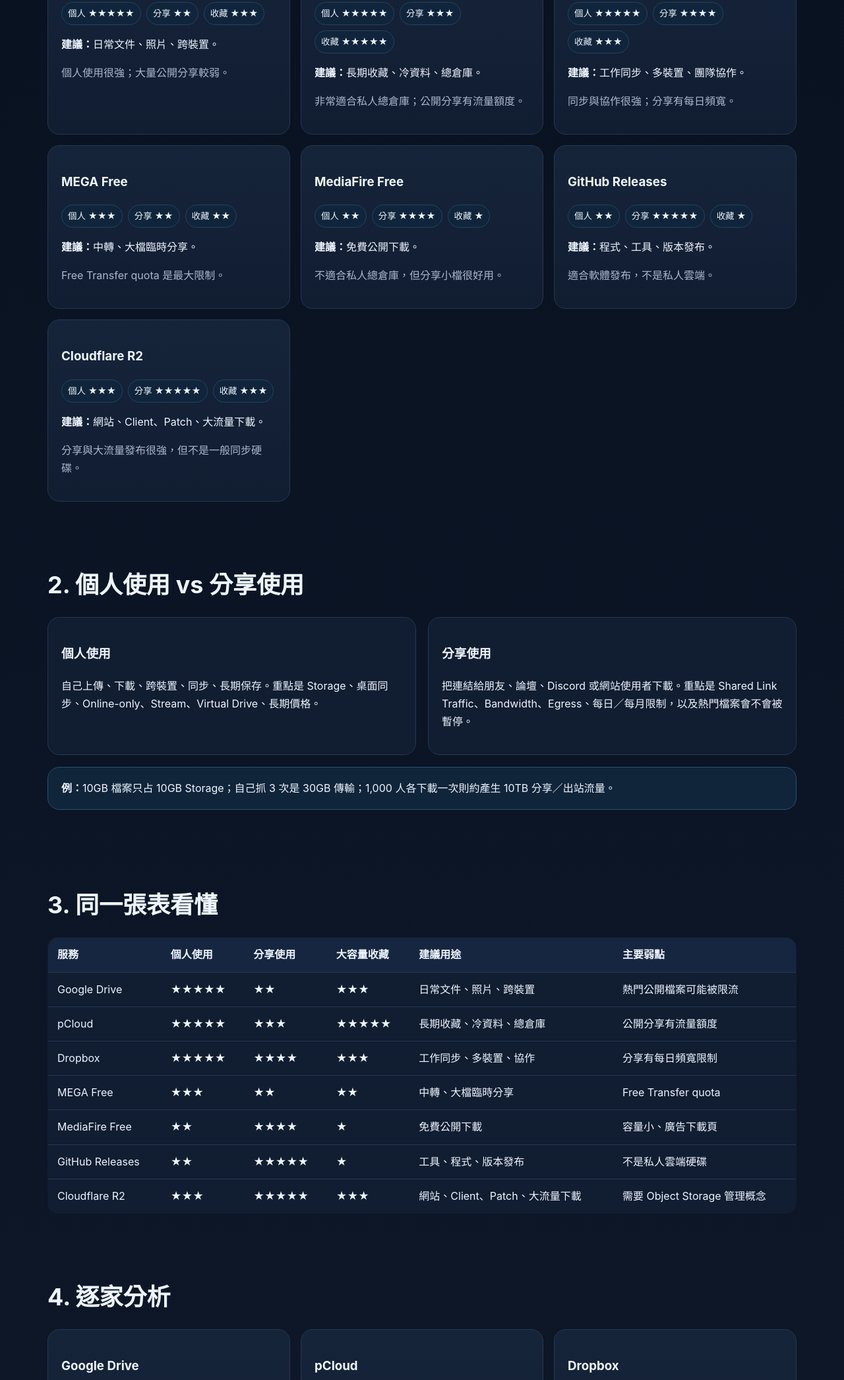
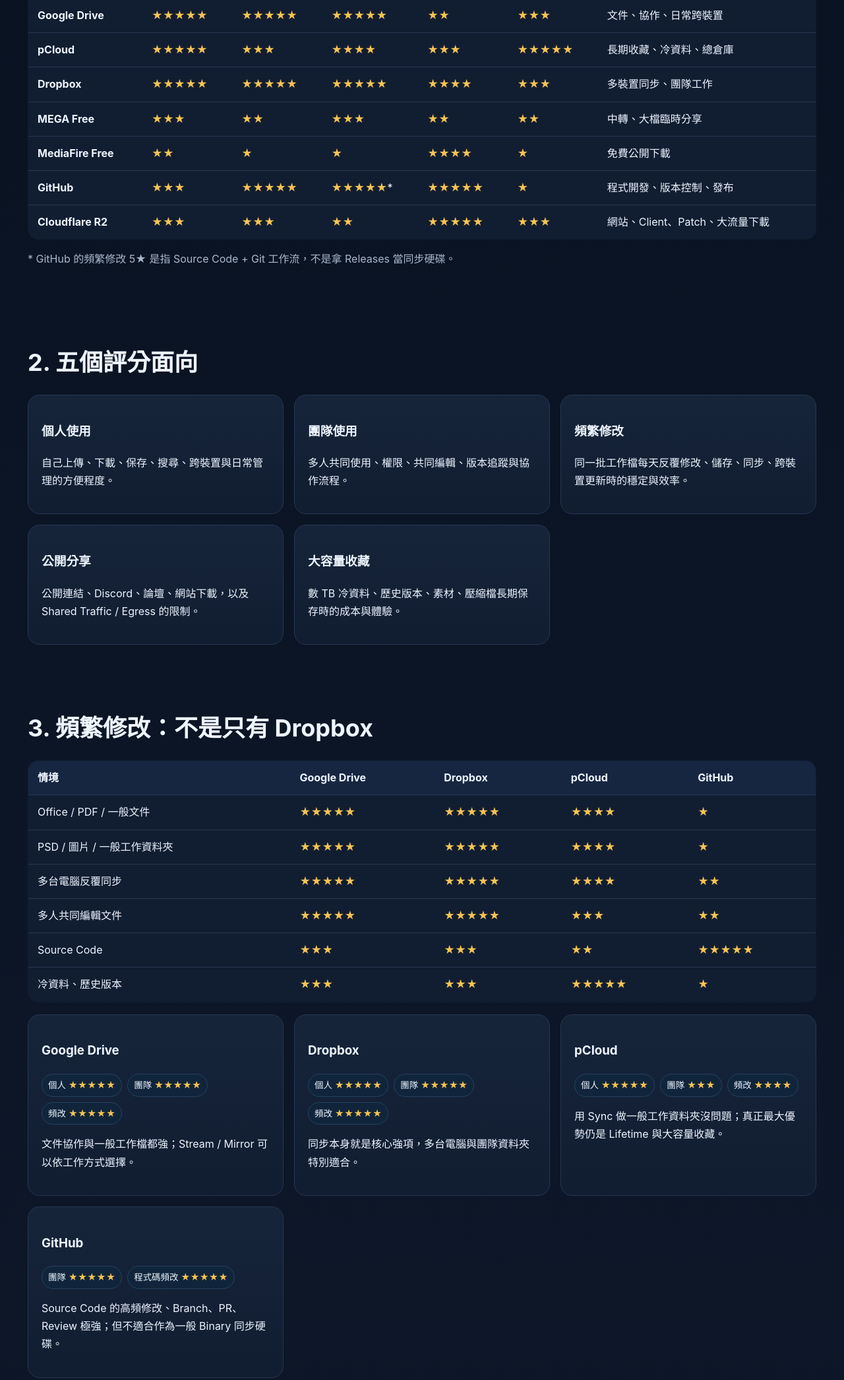
Before and after one commit to Janwiao/ALLcloudmd, a plain HTML site: page index.html in a window 1280 px wide. Shown: the part 627-2718 px from the top of the page at 66% size. Drawn offline with Linux system fonts and the light colour scheme.

Commit message:
site: add gold stars and expanded cloud ratings

```diff
--- a/index.html
+++ b/index.html
@@ -3,117 +3,144 @@
 <head>
 <meta charset="utf-8">
 <meta name="viewport" content="width=device-width,initial-scale=1">
-<meta name="description" content="從個人使用與分享使用角度比較 Google Drive、pCloud、Dropbox、MEGA、MediaFire、GitHub Releases、Cloudflare R2">
+<meta name="description" content="從個人、團隊、頻繁修改、公開分享、大容量收藏五個面向比較常見雲端服務">
 <title>雲端儲存與分享使用指南</title>
 <style>
-:root{--bg:#08111f;--panel:#111d31;--panel2:#16243a;--text:#eef5ff;--muted:#a9b7cc;--line:#263852;--accent:#7bc7ff;--good:#8be0bd;--max:1180px}
+:root{--bg:#08111f;--panel:#111d31;--panel2:#16243a;--text:#eef5ff;--muted:#a9b7cc;--line:#263852;--accent:#7bc7ff;--good:#8be0bd;--gold:#f6c453;--max:1240px}
 *{box-sizing:border-box}html{scroll-behavior:smooth}
 body{margin:0;background:linear-gradient(180deg,#08111f,#0d1728 55%,#09111f);color:var(--text);font-family:Inter,"Noto Sans TC","Microsoft JhengHei",system-ui,sans-serif;line-height:1.7}
-a{color:var(--accent);text-decoration:none}a:hover{text-decoration:underline}.wrap{max-width:var(--max);margin:auto;padding:0 22px}
-header{padding:72px 0 44px;border-bottom:1px solid var(--line)}.eyebrow{font-size:.85rem;letter-spacing:.12em;text-transform:uppercase;color:var(--good);font-weight:800}
-h1{font-size:clamp(2rem,5vw,4rem);line-height:1.08;margin:.45rem 0 1rem}.lead{max-width:860px;color:var(--muted);font-size:1.08rem}
+a{color:var(--accent);text-decoration:none}a:hover{text-decoration:underline}
+.wrap{max-width:var(--max);margin:auto;padding:0 22px}
+header{padding:72px 0 44px;border-bottom:1px solid var(--line)}
+.eyebrow{font-size:.85rem;letter-spacing:.12em;text-transform:uppercase;color:var(--good);font-weight:800}
+h1{font-size:clamp(2rem,5vw,4rem);line-height:1.08;margin:.45rem 0 1rem}
+.lead{max-width:900px;color:var(--muted);font-size:1.08rem}
 .updated{display:inline-block;margin-top:14px;padding:7px 11px;border:1px solid var(--line);border-radius:999px;color:var(--muted);font-size:.9rem}
 nav{position:sticky;top:0;z-index:10;background:rgba(8,17,31,.9);backdrop-filter:blur(14px);border-bottom:1px solid var(--line)}
-nav .wrap{display:flex;gap:18px;overflow:auto;padding-top:11px;padding-bottom:11px;white-space:nowrap}nav a{color:#d0dbea;font-size:.93rem}
-section{padding:48px 0}h2{font-size:clamp(1.55rem,3vw,2.25rem);margin:0 0 18px}.grid{display:grid;grid-template-columns:repeat(3,1fr);gap:16px}
+nav .wrap{display:flex;gap:18px;overflow:auto;padding-top:11px;padding-bottom:11px;white-space:nowrap}
+nav a{color:#d0dbea;font-size:.93rem}
+section{padding:48px 0}
+h2{font-size:clamp(1.55rem,3vw,2.25rem);margin:0 0 18px}
+.grid{display:grid;grid-template-columns:repeat(3,1fr);gap:16px}
 .card{background:linear-gradient(180deg,var(--panel2),var(--panel));border:1px solid var(--line);border-radius:18px;padding:20px}
-.scores{display:flex;gap:8px;flex-wrap:wrap;margin:10px 0 14px}.scores span{padding:5px 9px;border-radius:999px;background:#10253b;border:1px solid #244361;font-size:.84rem}
-.muted{color:var(--muted)}.callout{background:#10253a;border:1px solid #275177;border-radius:18px;padding:18px 20px;margin:18px 0}
-.table-wrap{overflow:auto}table{width:100%;border-collapse:collapse;background:var(--panel);border:1px solid var(--line);border-radius:16px;overflow:hidden}
-th,td{padding:12px 14px;border-bottom:1px solid var(--line);vertical-align:top;text-align:left}th{background:#172640}tr:last-child td{border-bottom:0}
-.split{display:grid;grid-template-columns:1fr 1fr;gap:18px}.box{background:var(--panel);border:1px solid var(--line);border-radius:18px;padding:20px}
-ul{padding-left:1.2rem}footer{border-top:1px solid var(--line);padding:30px 0 44px;color:var(--muted);font-size:.9rem}
-@media(max-width:900px){.grid{grid-template-columns:1fr 1fr}}@media(max-width:680px){.grid,.split{grid-template-columns:1fr}}
+.scores{display:flex;gap:8px;flex-wrap:wrap;margin:10px 0 14px}
+.score{padding:5px 9px;border-radius:999px;background:#10253b;border:1px solid #244361;font-size:.84rem}
+.stars{color:var(--gold);font-weight:800;letter-spacing:.02em;text-shadow:0 0 10px rgba(246,196,83,.08)}
+.na{color:#718198}
+.muted{color:var(--muted)}
+.callout{background:#10253a;border:1px solid #275177;border-radius:18px;padding:18px 20px;margin:18px 0}
+.table-wrap{overflow:auto}
+table{width:100%;border-collapse:collapse;background:var(--panel);border:1px solid var(--line);border-radius:16px;overflow:hidden}
+th,td{padding:12px 14px;border-bottom:1px solid var(--line);vertical-align:top;text-align:left;white-space:nowrap}
+th{background:#172640}
+tr:last-child td{border-bottom:0}
+.split{display:grid;grid-template-columns:1fr 1fr;gap:18px}
+.box{background:var(--panel);border:1px solid var(--line);border-radius:18px;padding:20px}
+.legend{display:flex;flex-wrap:wrap;gap:10px;margin:14px 0 24px}
+.legend span{background:#111e32;border:1px solid var(--line);border-radius:999px;padding:6px 10px;color:#cdd8e8;font-size:.87rem}
+ul{padding-left:1.2rem}
+footer{border-top:1px solid var(--line);padding:30px 0 44px;color:var(--muted);font-size:.9rem}
+@media(max-width:950px){.grid{grid-template-columns:1fr 1fr}}
+@media(max-width:680px){.grid,.split{grid-template-columns:1fr}}
 </style>
 </head>
 <body>
 <header><div class="wrap">
 <div class="eyebrow">Cloud Storage Guide</div>
 <h1>雲端儲存與分享使用指南</h1>
-<p class="lead">不只看容量。真正重要的是：自己用好不好用？分享給別人下載好不好用？這頁從個人使用、公開分享、大容量收藏三個角度比較常見服務。</p>
+<p class="lead">從個人使用、團隊使用、頻繁修改、公開分享與大容量收藏五個方向，比較常見雲端服務，而不是只看容量大小。</p>
 <span class="updated">更新：2026-10-05</span>
 </div></header>
 
 <nav><div class="wrap">
-<a href="#quick">快速結論</a><a href="#concept">個人 vs 分享</a><a href="#services">服務評分</a><a href="#details">逐家分析</a><a href="#choose">怎麼選</a><a href="#rules">核心原則</a>
+<a href="#quick">快速比較</a>
+<a href="#dimensions">評分方式</a>
+<a href="#edit">頻繁修改</a>
+<a href="#choose">如何選</a>
+<a href="#rules">核心原則</a>
 </div></nav>
 
 <main>
 <section id="quick"><div class="wrap">
-<h2>1. 快速結論</h2>
+<h2>1. 同一張表看懂</h2>
+<div class="legend">
+<span>個人：自己保存與跨裝置</span>
+<span>團隊：多人協作與權限</span>
+<span>頻改：反覆儲存與同步</span>
+<span>分享：公開連結下載</span>
+<span>收藏：數 TB 冷資料</span>
+</div>
+<div class="table-wrap"><table>
+<thead><tr><th>服務</th><th>個人</th><th>團隊</th><th>頻繁修改</th><th>公開分享</th><th>大容量收藏</th><th>最適合</th></tr></thead>
+<tbody>
+<tr><td><strong>Google Drive</strong></td><td><span class="stars">★★★★★</span></td><td><span class="stars">★★★★★</span></td><td><span class="stars">★★★★★</span></td><td><span class="stars">★★</span></td><td><span class="stars">★★★</span></td><td>文件、協作、日常跨裝置</td></tr>
+<tr><td><strong>pCloud</strong></td><td><span class="stars">★★★★★</span></td><td><span class="stars">★★★</span></td><td><span class="stars">★★★★</span></td><td><span class="stars">★★★</span></td><td><span class="stars">★★★★★</span></td><td>長期收藏、冷資料、總倉庫</td></tr>
+<tr><td><strong>Dropbox</strong></td><td><span class="stars">★★★★★</span></td><td><span class="stars">★★★★★</span></td><td><span class="stars">★★★★★</span></td><td><span class="stars">★★★★</span></td><td><span class="stars">★★★</span></td><td>多裝置同步、團隊工作</td></tr>
+<tr><td><strong>MEGA Free</strong></td><td><span class="stars">★★★</span></td><td><span class="stars">★★</span></td><td><span class="stars">★★★</span></td><td><span class="stars">★★</span></td><td><span class="stars">★★</span></td><td>中轉、大檔臨時分享</td></tr>
+<tr><td><strong>MediaFire Free</strong></td><td><span class="stars">★★</span></td><td><span class="stars">★</span></td><td><span class="stars">★</span></td><td><span class="stars">★★★★</span></td><td><span class="stars">★</span></td><td>免費公開下載</td></tr>
+<tr><td><strong>GitHub</strong></td><td><span class="stars">★★★</span></td><td><span class="stars">★★★★★</span></td><td><span class="stars">★★★★★</span>*</td><td><span class="stars">★★★★★</span></td><td><span class="stars">★</span></td><td>程式開發、版本控制、發布</td></tr>
+<tr><td><strong>Cloudflare R2</strong></td><td><span class="stars">★★★</span></td><td><span class="stars">★★★</span></td><td><span class="stars">★★</span></td><td><span class="stars">★★★★★</span></td><td><span class="stars">★★★</span></td><td>網站、Client、Patch、大流量下載</td></tr>
+</tbody></table></div>
+<p class="muted">* GitHub 的頻繁修改 5★ 是指 Source Code + Git 工作流，不是拿 Releases 當同步硬碟。</p>
+</div></section>
+
+<section id="dimensions"><div class="wrap">
+<h2>2. 五個評分面向</h2>
 <div class="grid">
-<article class="card"><h3>Google Drive</h3><div class="scores"><span>個人 ★★★★★</span><span>分享 ★★</span><span>收藏 ★★★</span></div><p><strong>建議：</strong>日常文件、照片、跨裝置。</p><p class="muted">個人使用很強；大量公開分享較弱。</p></article>
-<article class="card"><h3>pCloud</h3><div class="scores"><span>個人 ★★★★★</span><span>分享 ★★★</span><span>收藏 ★★★★★</span></div><p><strong>建議：</strong>長期收藏、冷資料、總倉庫。</p><p class="muted">非常適合私人總倉庫；公開分享有流量額度。</p></article>
-<article class="card"><h3>Dropbox</h3><div class="scores"><span>個人 ★★★★★</span><span>分享 ★★★★</span><span>收藏 ★★★</span></div><p><strong>建議：</strong>工作同步、多裝置、團隊協作。</p><p class="muted">同步與協作很強；分享有每日頻寬。</p></article>
-<article class="card"><h3>MEGA Free</h3><div class="scores"><span>個人 ★★★</span><span>分享 ★★</span><span>收藏 ★★</span></div><p><strong>建議：</strong>中轉、大檔臨時分享。</p><p class="muted">Free Transfer quota 是最大限制。</p></article>
-<article class="card"><h3>MediaFire Free</h3><div class="scores"><span>個人 ★★</span><span>分享 ★★★★</span><span>收藏 ★</span></div><p><strong>建議：</strong>免費公開下載。</p><p class="muted">不適合私人總倉庫，但分享小檔很好用。</p></article>
-<article class="card"><h3>GitHub Releases</h3><div class="scores"><span>個人 ★★</span><span>分享 ★★★★★</span><span>收藏 ★</span></div><p><strong>建議：</strong>程式、工具、版本發布。</p><p class="muted">適合軟體發布，不是私人雲端。</p></article>
-<article class="card"><h3>Cloudflare R2</h3><div class="scores"><span>個人 ★★★</span><span>分享 ★★★★★</span><span>收藏 ★★★</span></div><p><strong>建議：</strong>網站、Client、Patch、大流量下載。</p><p class="muted">分享與大流量發布很強，但不是一般同步硬碟。</p></article>
+<article class="card"><h3>個人使用</h3><p>自己上傳、下載、保存、搜尋、跨裝置與日常管理的方便程度。</p></article>
+<article class="card"><h3>團隊使用</h3><p>多人共同使用、權限、共同編輯、版本追蹤與協作流程。</p></article>
+<article class="card"><h3>頻繁修改</h3><p>同一批工作檔每天反覆修改、儲存、同步、跨裝置更新時的穩定與效率。</p></article>
+<article class="card"><h3>公開分享</h3><p>公開連結、Discord、論壇、網站下載，以及 Shared Traffic / Egress 的限制。</p></article>
+<article class="card"><h3>大容量收藏</h3><p>數 TB 冷資料、歷史版本、素材、壓縮檔長期保存時的成本與體驗。</p></article>
 </div>
 </div></section>
 
-<section id="concept"><div class="wrap">
-<h2>2. 個人使用 vs 分享使用</h2>
-<div class="split">
-<div class="box"><h3>個人使用</h3><p>自己上傳、下載、跨裝置、同步、長期保存。重點是 Storage、桌面同步、Online-only、Stream、Virtual Drive、長期價格。</p></div>
-<div class="box"><h3>分享使用</h3><p>把連結給朋友、論壇、Discord 或網站使用者下載。重點是 Shared Link Traffic、Bandwidth、Egress、每日／每月限制，以及熱門檔案會不會被暫停。</p></div>
+<section id="edit"><div class="wrap">
+<h2>3. 頻繁修改：不是只有 Dropbox</h2>
+<div class="table-wrap"><table>
+<thead><tr><th>情境</th><th>Google Drive</th><th>Dropbox</th><th>pCloud</th><th>GitHub</th></tr></thead>
+<tbody>
+<tr><td>Office / PDF / 一般文件</td><td><span class="stars">★★★★★</span></td><td><span class="stars">★★★★★</span></td><td><span class="stars">★★★★</span></td><td><span class="stars">★</span></td></tr>
+<tr><td>PSD / 圖片 / 一般工作資料夾</td><td><span class="stars">★★★★★</span></td><td><span class="stars">★★★★★</span></td><td><span class="stars">★★★★</span></td><td><span class="stars">★</span></td></tr>
+<tr><td>多台電腦反覆同步</td><td><span class="stars">★★★★★</span></td><td><span class="stars">★★★★★</span></td><td><span class="stars">★★★★</span></td><td><span class="stars">★★</span></td></tr>
+<tr><td>多人共同編輯文件</td><td><span class="stars">★★★★★</span></td><td><span class="stars">★★★★★</span></td><td><span class="stars">★★★</span></td><td><span class="stars">★★</span></td></tr>
+<tr><td>Source Code</td><td><span class="stars">★★★</span></td><td><span class="stars">★★★</span></td><td><span class="stars">★★</span></td><td><span class="stars">★★★★★</span></td></tr>
+<tr><td>冷資料、歷史版本</td><td><span class="stars">★★★</span></td><td><span class="stars">★★★</span></td><td><span class="stars">★★★★★</span></td><td><span class="stars">★</span></td></tr>
+</tbody></table></div>
+
+<div class="grid" style="margin-top:18px">
+<article class="card"><h3>Google Drive</h3><div class="scores"><span class="score">個人 <b class="stars">★★★★★</b></span><span class="score">團隊 <b class="stars">★★★★★</b></span><span class="score">頻改 <b class="stars">★★★★★</b></span></div><p>文件協作與一般工作檔都強；Stream / Mirror 可以依工作方式選擇。</p></article>
+<article class="card"><h3>Dropbox</h3><div class="scores"><span class="score">個人 <b class="stars">★★★★★</b></span><span class="score">團隊 <b class="stars">★★★★★</b></span><span class="score">頻改 <b class="stars">★★★★★</b></span></div><p>同步本身就是核心強項，多台電腦與團隊資料夾特別適合。</p></article>
+<article class="card"><h3>pCloud</h3><div class="scores"><span class="score">個人 <b class="stars">★★★★★</b></span><span class="score">團隊 <b class="stars">★★★</b></span><span class="score">頻改 <b class="stars">★★★★</b></span></div><p>用 Sync 做一般工作資料夾沒問題；真正最大優勢仍是 Lifetime 與大容量收藏。</p></article>
+<article class="card"><h3>GitHub</h3><div class="scores"><span class="score">團隊 <b class="stars">★★★★★</b></span><span class="score">程式碼頻改 <b class="stars">★★★★★</b></span></div><p>Source Code 的高頻修改、Branch、PR、Review 極強；但不適合作為一般 Binary 同步硬碟。</p></article>
 </div>
-<div class="callout"><strong>例：</strong>10GB 檔案只占 10GB Storage；自己抓 3 次是 30GB 傳輸；1,000 人各下載一次則約產生 10TB 分享／出站流量。</div>
 </div></section>
 
-<section id="services"><div class="wrap">
-<h2>3. 同一張表看懂</h2>
-<div class="table-wrap"><table>
-<thead><tr><th>服務</th><th>個人使用</th><th>分享使用</th><th>大容量收藏</th><th>建議用途</th><th>主要弱點</th></tr></thead>
-<tbody>
-<tr><td>Google Drive</td><td>★★★★★</td><td>★★</td><td>★★★</td><td>日常文件、照片、跨裝置</td><td>熱門公開檔案可能被限流</td></tr>
-<tr><td>pCloud</td><td>★★★★★</td><td>★★★</td><td>★★★★★</td><td>長期收藏、冷資料、總倉庫</td><td>公開分享有流量額度</td></tr>
-<tr><td>Dropbox</td><td>★★★★★</td><td>★★★★</td><td>★★★</td><td>工作同步、多裝置、協作</td><td>分享有每日頻寬限制</td></tr>
-<tr><td>MEGA Free</td><td>★★★</td><td>★★</td><td>★★</td><td>中轉、大檔臨時分享</td><td>Free Transfer quota</td></tr>
-<tr><td>MediaFire Free</td><td>★★</td><td>★★★★</td><td>★</td><td>免費公開下載</td><td>容量小、廣告下載頁</td></tr>
-<tr><td>GitHub Releases</td><td>★★</td><td>★★★★★</td><td>★</td><td>工具、程式、版本發布</td><td>不是私人雲端硬碟</td></tr>
-<tr><td>Cloudflare R2</td><td>★★★</td><td>★★★★★</td><td>★★★</td><td>網站、Client、Patch、大流量下載</td><td>需要 Object Storage 管理概念</td></tr>
-</tbody></table></div>
-</div></section>
-
-<section id="details"><div class="wrap">
-<h2>4. 逐家分析</h2>
-<div class="grid">
-<article class="card"><h3>Google Drive</h3><p><strong>個人：</strong>★★★★★　<strong>分享：</strong>★★</p><p>Google 生態、文件協作、Stream / Mirror 都很成熟。</p><p class="muted">適合自己用與少量分享；熱門大型公開檔案可能被暫時限流。</p></article>
-<article class="card"><h3>pCloud</h3><p><strong>個人：</strong>★★★★★　<strong>分享：</strong>★★★</p><p>Lifetime、虛擬磁碟、冷資料收藏是最大優勢。</p><p class="muted">適合當私人總倉庫；公開分享要注意 Shared Link Traffic。</p></article>
-<article class="card"><h3>Dropbox</h3><p><strong>個人：</strong>★★★★★　<strong>分享：</strong>★★★★</p><p>同步、多裝置與團隊協作體驗成熟。</p><p class="muted">Basic 約 20GB/日分享；多數付費方案約 1TB/日；高階商務可到 4TB/日。</p></article>
-<article class="card"><h3>MEGA Free</h3><p><strong>個人：</strong>★★★　<strong>分享：</strong>★★</p><p>隱私與大型檔案中轉方便。</p><p class="muted">Free Transfer quota 會限制持續大量下載，不宜當熱門下載站。</p></article>
-<article class="card"><h3>MediaFire Free</h3><p><strong>個人：</strong>★★　<strong>分享：</strong>★★★★</p><p>傳統免費公開分享仍很有優勢。</p><p class="muted">免費容量小、下載頁有廣告；適合 MOD、補丁、小工具、ZIP。</p></article>
-<article class="card"><h3>GitHub Releases</h3><p><strong>個人：</strong>★★　<strong>分享：</strong>★★★★★</p><p>非常適合工具與軟體版本發布。</p><p class="muted">每個 asset 小於 2GiB；Release 總大小與 bandwidth usage 官方標示無上限。</p></article>
-<article class="card"><h3>Cloudflare R2</h3><p><strong>個人：</strong>★★★　<strong>分享：</strong>★★★★★</p><p>Object Storage，Internet egress 免費。</p><p class="muted">適合 Client、Patch、網站大型檔案；仍需計算 Storage 與 Operations。</p></article>
+<section><div class="wrap">
+<h2>4. 容量與流量不是同一件事</h2>
+<div class="split">
+<div class="box"><h3>Storage</h3><p>倉庫有多大。只決定同時可以放多少資料。</p></div>
+<div class="box"><h3>Traffic / Egress</h3><p>資料搬進搬出、或別人下載時產生的傳輸量。</p></div>
 </div>
+<div class="callout"><strong>例：</strong>10GB 檔案只占 10GB Storage；自己下載 3 次是 30GB；若 1,000 人各下載一次，則約產生 10TB 分享／出站流量。</div>
 </div></section>
 
 <section id="choose"><div class="wrap">
 <h2>5. 怎麼選？</h2>
-<div class="split">
-<div class="box"><h3>重點是自己用</h3><ul>
-<li>文件、PDF、照片：<strong>Google Drive</strong></li>
-<li>多台電腦同步工作：<strong>Dropbox</strong></li>
-<li>大容量長期收藏：<strong>pCloud</strong></li>
-<li>臨時中轉：<strong>MEGA</strong></li>
-</ul></div>
-<div class="box"><h3>重點是給別人下載</h3><ul>
-<li>工具／程式版本：<strong>GitHub Releases</strong></li>
-<li>免費分享小檔：<strong>MediaFire</strong></li>
-<li>Client／Patch／網站大型下載：<strong>Cloudflare R2</strong></li>
-<li>偶爾分享私人檔案：<strong>pCloud / Dropbox / Google Drive</strong></li>
-</ul></div>
+<div class="grid">
+<article class="card"><h3>個人</h3><p><strong>Google Drive：</strong>文件與日常</p><p><strong>Dropbox：</strong>高頻同步</p><p><strong>pCloud：</strong>大容量收藏</p><p><strong>MEGA：</strong>中轉</p></article>
+<article class="card"><h3>團隊</h3><p><strong>Google Drive：</strong>文件共同編輯</p><p><strong>Dropbox：</strong>團隊檔案同步</p><p><strong>GitHub：</strong>程式開發</p><p><strong>R2：</strong>網站 / App 儲存後端</p></article>
+<article class="card"><h3>公開分享</h3><p><strong>GitHub Releases：</strong>工具 / 程式</p><p><strong>MediaFire：</strong>免費小檔</p><p><strong>Cloudflare R2：</strong>Client / Patch / 大流量</p><p><strong>一般雲端：</strong>偶爾私人分享</p></article>
 </div>
 </div></section>
 
 <section id="rules"><div class="wrap">
 <h2>6. 核心原則</h2>
 <div class="grid">
-<article class="card"><h3>Storage ≠ Traffic</h3><p class="muted">容量大，不代表分享頻寬也大。</p></article>
-<article class="card"><h3>同步雲端 ≠ CDN</h3><p class="muted">Google Drive、Dropbox 很會同步，不代表適合熱門下載站。</p></article>
-<article class="card"><h3>收藏 ≠ 發布</h3><p class="muted">冷資料適合 pCloud；大量公開下載更適合 Releases / R2。</p></article>
-<article class="card"><h3>重要資料至少兩份</h3><p class="muted">任何單一雲端都不該成為唯一備份。</p></article>
+<article class="card"><h3>個人 ≠ 團隊</h3><p class="muted">自己好用，不代表多人權限與協作也強。</p></article>
+<article class="card"><h3>同步 ≠ 分享</h3><p class="muted">同步很強的服務，不一定適合大量公開下載。</p></article>
+<article class="card"><h3>收藏 ≠ 頻繁修改</h3><p class="muted">冷資料倉庫和每天反覆寫入，是完全不同的使用情境。</p></article>
+<article class="card"><h3>Storage ≠ Traffic</h3><p class="muted">容量大，不代表公開頻寬大。</p></article>
 </div>
 </div></section>
 
@@ -125,13 +152,12 @@
 <li><a href="https://support.google.com/drive/">Google Drive Help</a></li>
 <li><a href="https://help.mega.io/">MEGA Help</a></li>
 <li><a href="https://www.mediafire.com/">MediaFire</a></li>
-<li><a href="https://docs.github.com/en/repositories/releasing-projects-on-github/about-releases">GitHub Releases</a></li>
+<li><a href="https://docs.github.com/">GitHub Docs</a></li>
 <li><a href="https://developers.cloudflare.com/r2/">Cloudflare R2</a></li>
 </ul>
-<p class="muted">各服務方案與流量限制可能隨時間調整，實際 Pricing、Help Center、Dashboard 顯示值優先。</p>
+<p class="muted">各服務方案與限制可能隨時間調整，實際 Pricing、Help Center 與 Dashboard 顯示值優先。</p>
 </div></section>
 </main>
-
 <footer><div class="wrap">Public cloud storage reference · No personal account data included.</div></footer>
 </body>
 </html>
```
